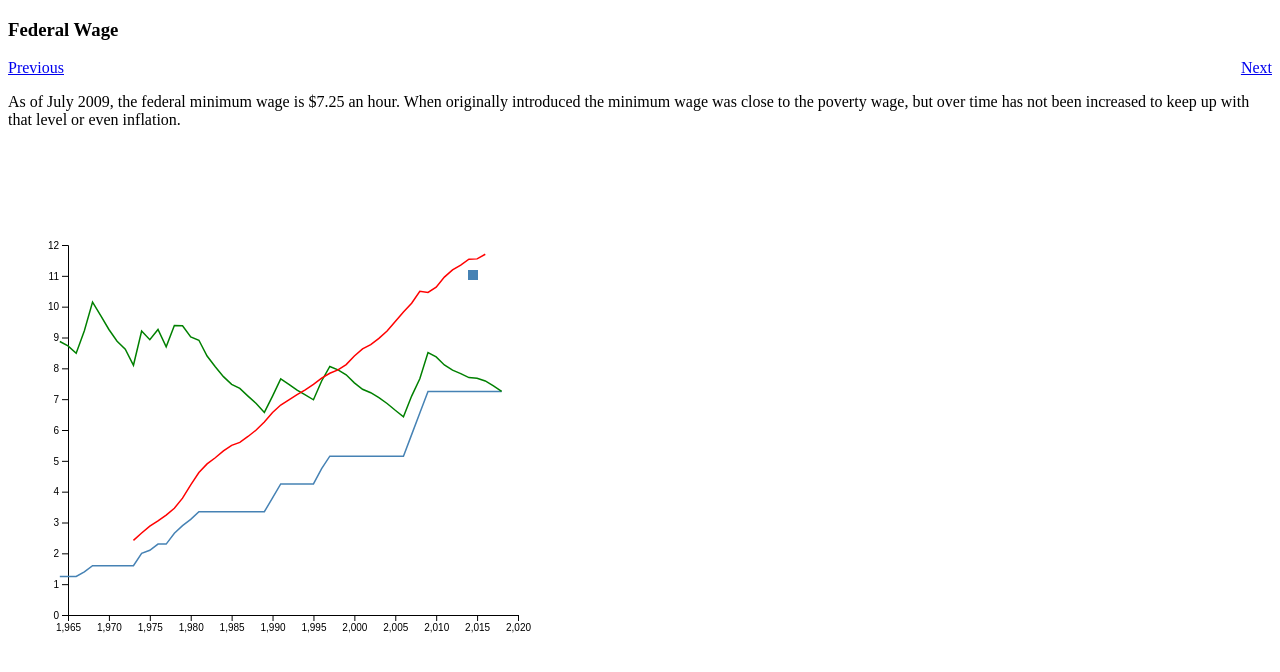
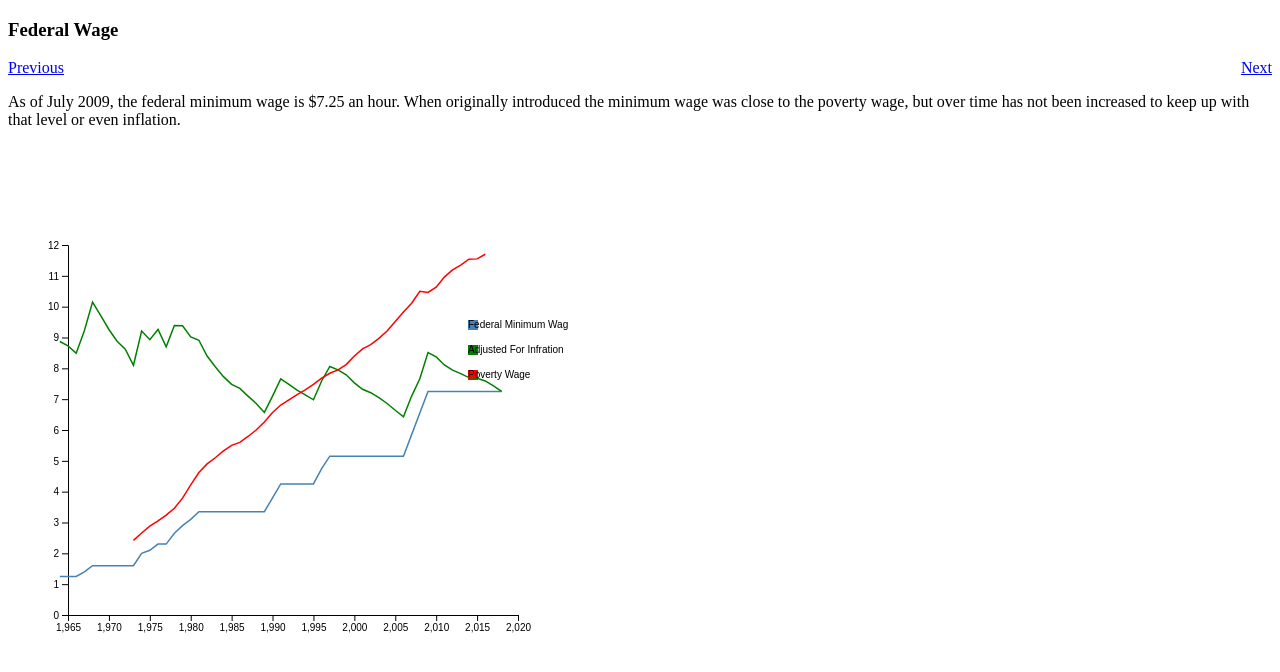
Before and after one commit to evana2/cs416_narrative_visualization, a plain HTML site: page part1.html in a window 1280 px wide. Drawn offline with nearby package versions, Linux system fonts and the light colour scheme.

Commit message:
Update part1.html

```diff
--- a/part1.html
+++ b/part1.html
@@ -59,42 +59,36 @@
     var legend = svg.append("g")
       .attr("class", "legend")
       .attr("height", 100)
-      .attr("width", 100);
+      .attr("width", 100)
+      .attr("transform","translate(400,50)");
 
     //var name = ["Federal Minimum Wage", "Minimum Wage Adjusted for Inflation", "Poverty Level Wage"]
-	  legend.append('g')
-        .append("rect")
-          .attr("x", 400)
+	  legend.append("rect")
           .attr("y", 25)
           .attr("width", 10)
           .attr("height", 10)
           .style("fill", "steelblue")
-        .append("rect")
-          .attr("x", 400)
+    legend.append("rect")
           .attr("y", 50)
           .attr("width", 10)
           .attr("height", 10)
           .style("fill", "green")
-        .append("rect")
-          .attr("x", 400)
+    legend.append("rect")
           .attr("y", 75)
           .attr("width", 10)
           .attr("height", 10)
           .style("fill", "red")
-        .append("text")
-          .attr("x", 400)
+    legend.append("text")
           .attr("y", 1 * 25 + 8)
           .attr("height",30)
           .attr("width",100)
           .text("Federal Minimum Wage")
-        .append("text")
-          .attr("x", 400)
+    legend.append("text")
           .attr("y", 2 * 25 + 8)
           .attr("height",30)
           .attr("width",100)
           .text("Adjusted For Infration")
-        .append("text")
-          .attr("x", 400)
+    legend.append("text")
           .attr("y", 3 * 25 + 8)
           .attr("height",30)
           .attr("width",100)
```
